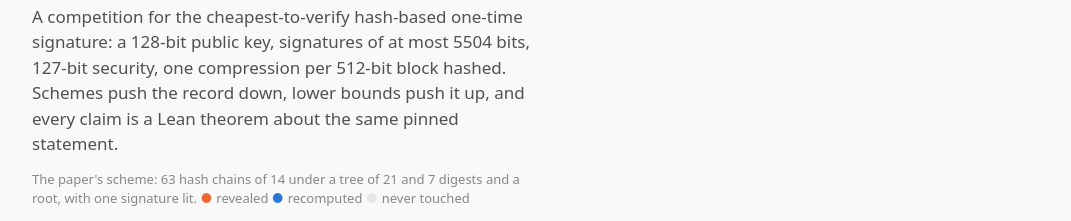
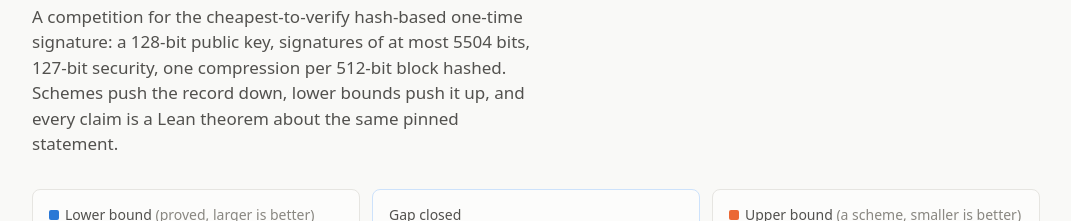
Before and after one commit to TomWambsgans/ots.golf, a FastAPI app: template service/app/templates/home.html in a window 1280 px wide. Shown: the part 185-406 px from the top of the page, without its empty margins (104-1175 px from the left). Run offline with FastAPI, Linux system fonts and the light colour scheme; the template is opened without the code that fills it, so the values that code supplies are empty.

Commit message:
Home: drop the caption under the hero text
Co-Authored-By: Claude Fable 5.1 <noreply@anthropic.com>

```diff
--- a/service/app/templates/home.html
+++ b/service/app/templates/home.html
@@ -7,8 +7,6 @@
     <p class="lede">A competition for the cheapest-to-verify hash-based one-time signature: a 128-bit public key, signatures of at most
     5504 bits, 127-bit security, one compression per 512-bit block hashed. Schemes push the record down, lower bounds push it up, and
     every claim is a Lean theorem about the same pinned statement.</p>
-    <p class="art-caption muted">The paper's scheme: 63 hash chains of 14 under a tree of 21 and 7 digests and a root, with one signature lit.
-    <span class="k revealed">revealed</span> <span class="k recomputed">recomputed</span> <span class="k untouched">never touched</span></p>
   </div>
   <div class="art-wrap" aria-hidden="true">{{ art|safe }}</div>
 </section>
```
